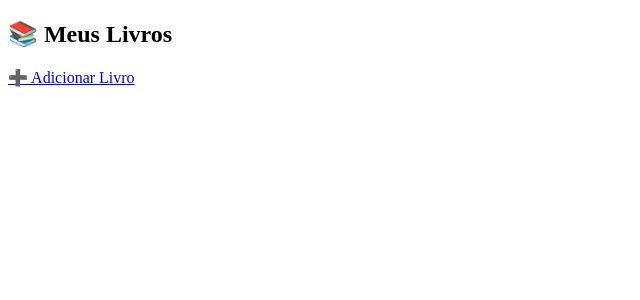
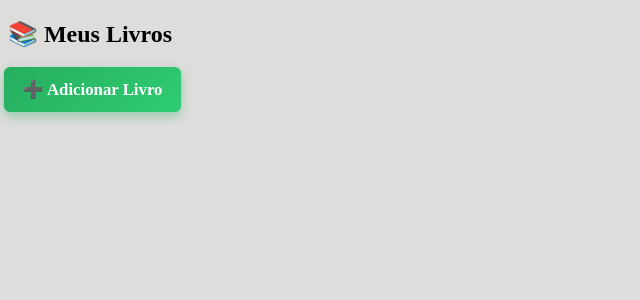
Before and after one commit to CeciliaCarol/BibliotecaVirtual, a Django app: page /livros/ in a window 1280 px wide. Shown: the top 300 px of the page, without its empty margins (0-640 px from the left). Run offline with Django 5.2, Linux system fonts and the light colour scheme; the visitor is signed in with stand-in values (Sample User, id 1); data that the repository does not hold is empty.

Commit message:
Adição da folha de estilo nas telas dos livros

```diff
--- a/biblioteca/apps/livros/templates/livros/base.html
+++ b/biblioteca/apps/livros/templates/livros/base.html
@@ -1,7 +1,11 @@
+{% load static %}
 <!DOCTYPE html>
 <html lang="pt">
 <head>
     <meta charset="UTF-8">
+    <link rel="stylesheet" href="{% static 'css/estilos.css' %}">
+    <link href="https://fonts.googleapis.com/css2?family=Poppins:wght@300;400;500&display=swap" rel="stylesheet">
+
     <title>Biblioteca</title>
 </head>
 <body>
```
